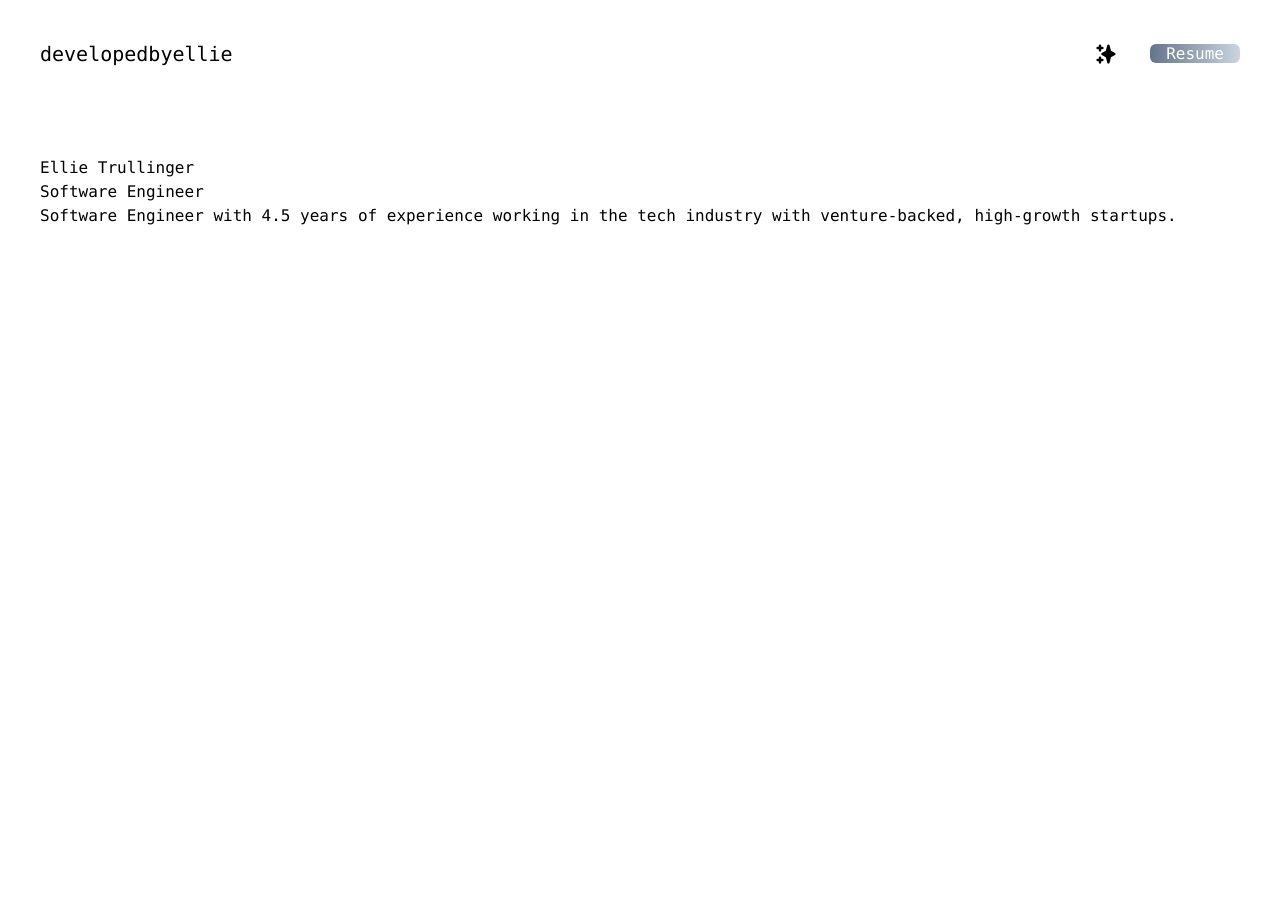
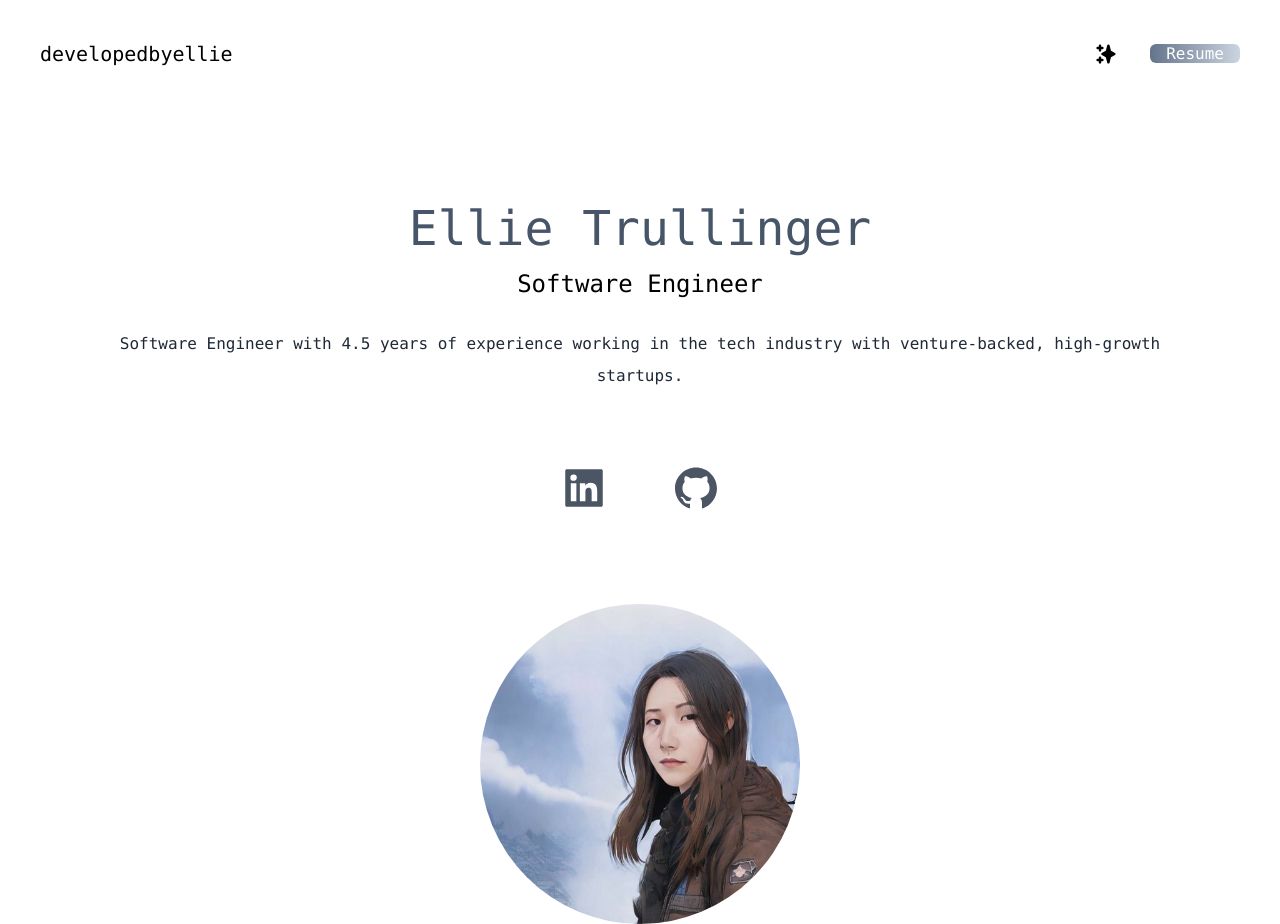
Before and after one commit to etrullinger/ellie_portfolio_site, a Next.js app: page / in a window 1280 px wide. Before the commit the page ends 800 px from the top, so only its background shows below. Built offline with nearby package versions, Linux system fonts and the light colour scheme.

Commit message:
Social media icons and Profile Photo added

```diff
--- a/pages/index.js
+++ b/pages/index.js
@@ -1,5 +1,8 @@
 import Head from 'next/head';
 import { HiSparkles } from 'react-icons/hi';
+import { AiFillLinkedin, AiFillGithub } from "react-icons/ai";
+import Image from "next/image";
+import devellie from "../public/EllieAI.jpg";
 
 export default function Home() {
   return (
@@ -24,12 +27,22 @@ export default function Home() {
               </li>
             </ul>
           </nav>
-          <div>
-            <h2>Ellie Trullinger</h2>
-            <h3>Software Engineer</h3>
-            <p>Software Engineer with 4.5 years of experience working in the tech industry with venture-backed, high-growth startups.</p>
+          <div className="text-center p-10">
+            <h2 className="text-5xl py-2 text-slate-600 font-medium">
+              Ellie Trullinger
+            </h2>
+            <h3 className="text-2xl py-2">Software Engineer</h3>
+            <p className="text-md py-5 leading-8 text-gray-800">Software Engineer with 4.5 years of experience working in the tech industry with venture-backed, high-growth startups.</p>
+          </div>
+          <div className="text-5xl flex justify-center gap-16 py-3 text-gray-600">
+            <AiFillLinkedin />
+            <AiFillGithub />
+          </div>
+          <div className="relative mx-auto bg-gradient-to-b from-slate-500 rounded-full w-80 h-80 mt-20 overflow-hidden">
+            <Image src={devellie} />
           </div>
         </section>
+
       </main>
     </div>
   );
```
